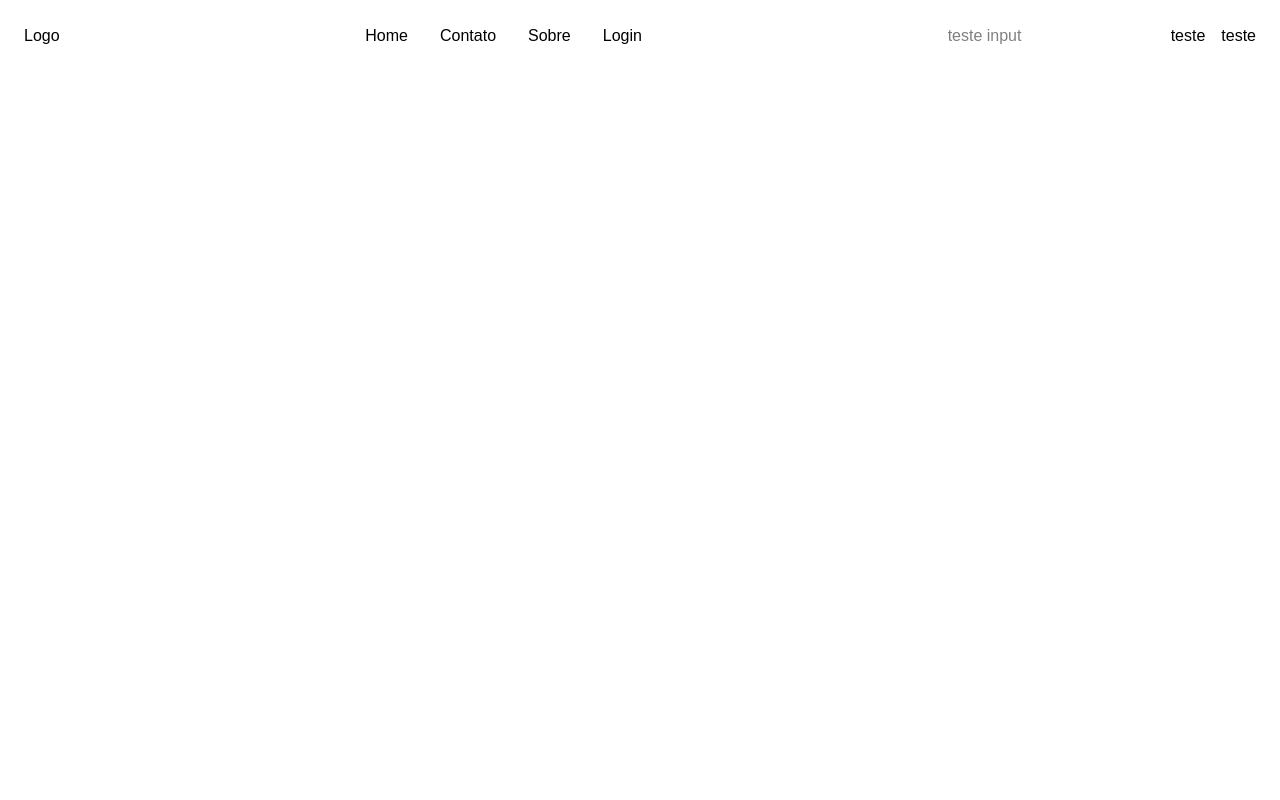
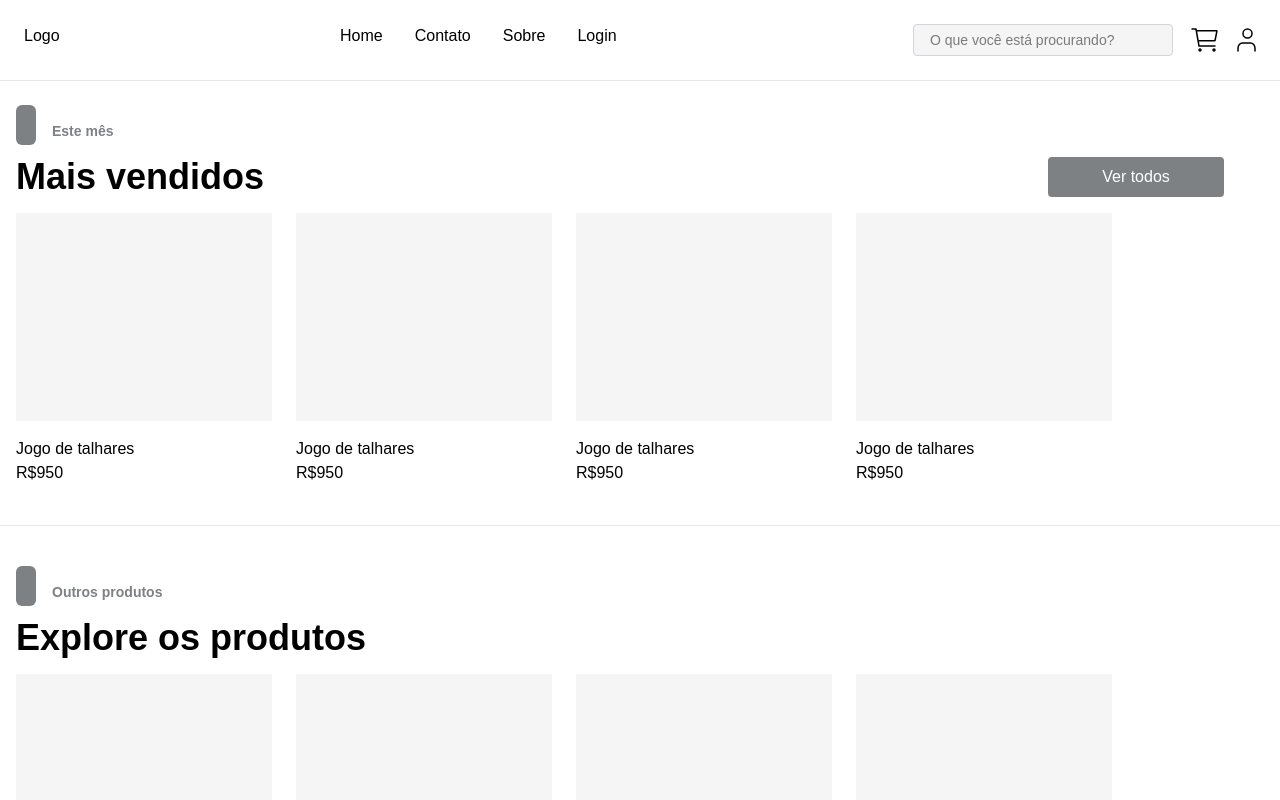
Before and after one commit to MoisesHsilva1/e-comerce_eventos-front, a React (Vite) app: page / in a window 1280 px wide. Shown: the top 800 px of the page. Built offline with nearby package versions, Linux system fonts and the light colour scheme.

Commit message:
feat: update page Home user

```diff
--- /dev/null
+++ b/src/components/UI/Divider.tsx
@@ -0,0 +1,10 @@
+const Divider = ({ className }: { className?: string }) => {
+  return (
+    <>
+      <div
+        className={`border-t w-full border-gray-200 ${className}`}
+      ></div>
+    </>
+  );
+};
+export default Divider;
--- /dev/null
+++ b/src/components/UI/Icons/IconCart.tsx
@@ -0,0 +1,43 @@
+const IconCart = () => {
+  return (
+    <>
+      <svg
+        width="32"
+        height="32"
+        viewBox="0 0 32 32"
+        fill="none"
+        xmlns="http://www.w3.org/2000/svg"
+      >
+        <path
+          d="M11 27C11.5523 27 12 26.5523 12 26C12 25.4477 11.5523 25 11 25C10.4477 25 10 25.4477 10 26C10 26.5523 10.4477 27 11 27Z"
+          stroke="black"
+          stroke-width="1.5"
+          stroke-linecap="round"
+          stroke-linejoin="round"
+        />
+        <path
+          d="M25 27C25.5523 27 26 26.5523 26 26C26 25.4477 25.5523 25 25 25C24.4477 25 24 25.4477 24 26C24 26.5523 24.4477 27 25 27Z"
+          stroke="black"
+          stroke-width="1.5"
+          stroke-linecap="round"
+          stroke-linejoin="round"
+        />
+        <path
+          d="M3 5H7L10 22H26"
+          stroke="black"
+          stroke-width="1.5"
+          stroke-linecap="round"
+          stroke-linejoin="round"
+        />
+        <path
+          d="M10 16.6667H25.59C25.7056 16.6667 25.8177 16.6267 25.9072 16.5535C25.9966 16.4802 26.0579 16.3782 26.0806 16.2648L27.8806 7.26478C27.8951 7.19221 27.8934 7.11732 27.8755 7.04551C27.8575 6.97371 27.8239 6.90678 27.7769 6.84955C27.73 6.79233 27.6709 6.74624 27.604 6.71461C27.5371 6.68298 27.464 6.66661 27.39 6.66666H8"
+          stroke="black"
+          stroke-width="1.5"
+          stroke-linecap="round"
+          stroke-linejoin="round"
+        />
+      </svg>
+    </>
+  );
+};
+export default IconCart;
--- /dev/null
+++ b/src/components/UI/Icons/IconUser.tsx
@@ -0,0 +1,29 @@
+const IconUser = () => {
+  return (
+    <>
+      <svg
+        width="19"
+        height="24"
+        viewBox="0 0 19 24"
+        fill="none"
+        xmlns="http://www.w3.org/2000/svg"
+      >
+        <path
+          d="M18 23V20.3333C18 18.9188 17.5224 17.5623 16.6722 16.5621C15.8221 15.5619 14.669 15 13.4667 15H5.53333C4.33102 15 3.17795 15.5619 2.32778 16.5621C1.47762 17.5623 1 18.9188 1 20.3333V23"
+          stroke="black"
+          stroke-width="1.5"
+          stroke-linecap="round"
+          stroke-linejoin="round"
+        />
+        <path
+          d="M10.5 10C12.9853 10 15 7.98528 15 5.5C15 3.01472 12.9853 1 10.5 1C8.01472 1 6 3.01472 6 5.5C6 7.98528 8.01472 10 10.5 10Z"
+          stroke="black"
+          stroke-width="1.5"
+          stroke-linecap="round"
+          stroke-linejoin="round"
+        />
+      </svg>
+    </>
+  );
+};
+export default IconUser;
--- a/src/components/UI/Inputs/Input.tsx
+++ b/src/components/UI/Inputs/Input.tsx
@@ -3,6 +3,7 @@ interface InputProps {
   typeInput?: "text" | "email" | "password" | "number";
   value?: string;
   placeholder?: string;
+  className?: string;
   onChange?: (event: React.ChangeEvent<HTMLInputElement>) => void;
 }
 
@@ -12,12 +13,13 @@ const Input = ({
   value,
   placeholder,
   onChange,
+  className = "w-[330px] h-[50px] bg-[#F5F5F5] border rounded-sm border-gray-300 focus:border-black focus:ring-2 focus:ring-black px-4",
 }: InputProps) => {
   return (
     <>
       <label htmlFor="label">{label}</label>
       <input
-        className="w-[330px] h-[50px] bg-[#F5F5F5] border rounded-sm border-gray-300 focus:border-black focus:ring-2 focus:ring-black px-4"
+        className={className}
         type={typeInput}
         value={value}
         placeholder={placeholder}
--- a/src/components/UI/Inputs/InputImage.tsx
+++ b/src/components/UI/Inputs/InputImage.tsx
@@ -53,7 +53,7 @@ const InputImage = ({
           />
           <img className="object-contain" src={image} />
           <button
-            className="w-25 bg-red-400 p-2 rounded-sm"
+            className="w-25 bg-red-400 p-2 rounded-sm hover:bg-red-300"
             onClick={handleRemoveImage}
           >
             Remover
--- /dev/null
+++ b/src/components/UI/ProductCard.tsx
@@ -0,0 +1,30 @@
+interface ProductCardProps {
+  image?: string;
+  alt?: string;
+  nameProduct?: string;
+  price?: string;
+  className?: string;
+}
+
+const ProductCard = ({
+  image,
+  alt,
+  nameProduct,
+  price,
+  className,
+}: ProductCardProps) => {
+  return (
+    <>
+      <div>
+        <div className={`flex flex-row bg-[#F5F5F5] w-64 h-52 ${className}`}>
+          <img className={className} src={image} alt={alt} />
+        </div>
+        <div className={`mt-4 ${className}`}>
+          <h1>{nameProduct}</h1>
+          <p>{price}</p>
+        </div>
+      </div>
+    </>
+  );
+};
+export default ProductCard;
--- /dev/null
+++ b/src/components/UI/SortByProducts.tsx
@@ -0,0 +1,23 @@
+const SortByProducts = ({
+  className,
+  text,
+}: {
+  className?: string;
+  text?: string;
+}) => {
+  return (
+    <>
+      <div className={`flex flex-row ${className}`}>
+        <div
+          className={`flex justify-start items-start bg-[#7D8184] w-5 h-10 rounded-md ${className}`}
+        ></div>
+        <div
+          className={`flex justify-start items-center p-4 text-sm text-[#7D8184] font-semibold ${className}`}
+        >
+          {text}
+        </div>
+      </div>
+    </>
+  );
+};
+export default SortByProducts;
--- /dev/null
+++ b/src/components/UI/buttons/Button.tsx
@@ -0,0 +1,12 @@
+const Button = ({ className, textButton }: { className?: string, textButton?: string }) => {
+  return (
+    <>
+      <button
+        className={`${className} bg-[#7D8184] text-white rounded-sm p-2 hover:bg-gray-500 `}
+      >
+        {textButton}
+      </button>
+    </>
+  );
+};
+export default Button;
--- a/src/components/client/verticalBar/VerticalBar.tsx
+++ b/src/components/client/verticalBar/VerticalBar.tsx
@@ -7,18 +7,19 @@ function VerticalBar() {
   ];
 
   return (
-    <>
-      <div className="flex justify-start flex-col ml-20 mt-14">
-        <h1 className="font-semibold">Gerenciar minha Loja</h1>
-        <nav className="flex flex-col px-12">
+    <div className="flex flex-col w-full max-w-[250px] px-6 md:ml-10 md:mt-10">
+      <h1 className="font-semibold mb-4">Gerenciar minha Loja</h1>
+      <nav className="flex flex-col gap-2">
         {options.map((option, index) => (
           <div key={index}>
-              <p className="text-[#828282] hover:text-black">{option.option}</p>
+            <p className="text-gray-500 hover:text-black cursor-pointer">
+              {option.option}
+            </p>
           </div>
         ))}
       </nav>
     </div>
-    </>
   );
 }
+
 export default VerticalBar;
--- a/src/components/headers/HeaderClient.tsx
+++ b/src/components/headers/HeaderClient.tsx
@@ -6,11 +6,11 @@ function HeaderClient() {
       <div className="flex justify-center bg-black text-white p-1 text-base">
         Ambiente de administrador
       </div>
-      <header className="flex jusfify-start border-gray-200 border-1 pl-18 py-4">
-        <nav className="flex flex-row gap-8">
+      <header className="flex justify-start border-gray-200 border pl-4 py-4 md:pl-18">
+        <nav className="flex flex-wrap gap-4 md:gap-8">
           {items_header.map((item, index) => (
             <div key={index}>
-              <h2>{item.item}</h2>
+              <h2 className="text-lg">{item.item}</h2>
             </div>
           ))}
         </nav>
--- a/src/components/headers/HeaderUser.tsx
+++ b/src/components/headers/HeaderUser.tsx
@@ -1,3 +1,8 @@
+import Input from "../UI/Inputs/Input";
+import IconCart from "../UI/Icons/IconCart";
+import IconUser from "../UI/Icons/IconUser";
+import Divider from "../UI/Divider";
+
 function HeaderUser() {
   const pages = [
     { id: 1, page: "Home" },
@@ -17,11 +22,19 @@ function HeaderUser() {
           ))}
         </nav>
         <nav className="flex flex-row gap-4">
-          <input type="text" placeholder="teste input" />
-          <p> teste</p>
-          <p>teste</p>
+          <Input
+            placeholder="O que você está procurando?"
+            className="h-8 w-65 text-sm bg-[#F5F5F5] border rounded-sm border-gray-300 focus:border-black focus:ring-2 focus:ring-black px-4"
+          />
+          <button>
+            <IconCart />
+          </button>
+          <button>
+            <IconUser />
+          </button>
         </nav>
       </header>
+      <Divider className="my-6" />
     </>
   );
 }
--- a/src/components/user/home/Home.tsx
+++ b/src/components/user/home/Home.tsx
@@ -1,17 +1,65 @@
+import Divider from "../../UI/Divider";
+import SortByProducts from "../../UI/SortByProducts";
+import ProductCard from "../../UI/ProductCard";
+import Button from "../../UI/buttons/Button";
+
 function Home() {
+  const products = [
+    { image: "", description: "Jogo de talhares", price: "R$950" },
+    { image: "", description: "Jogo de talhares", price: "R$950" },
+    { image: "", description: "Jogo de talhares", price: "R$950" },
+    { image: "", description: "Jogo de talhares", price: "R$950" },
+  ];
+
   return (
     <>
       <main>
         <section>
-                <article>
-
+          <article className="flex justify-start flex-col ml-4">
+            <SortByProducts text="Este mês" />
+            <div className="flex justify-between">
+              <h1 className="text-4xl font-semibold">Mais vendidos</h1>
+              <Button textButton="Ver todos" className=" w-44 h-10 mr-14" />
+            </div>
           </article>
-                <figure>
-
+          <figure className="flex justify-start items-start flex-row m-4 gap-6">
+            {products.map((item, index) => (
+              <ProductCard
+                key={index}
+                image={item.image}
+                alt=""
+                nameProduct={item.description}
+                price={item.price}
+              />
+            ))}
           </figure>
+          <Divider className="my-10" />
+          <article className="flex justify-start flex-col ml-4">
+            <SortByProducts text="Outros produtos" />
+            <div className="flex justify-between">
+              <h1 className="text-4xl font-semibold">Explore os produtos</h1>
+            </div>
+          </article>
+          <figure className="flex justify-start items-start flex-row m-4 gap-6">
+            {products.map((item, index) => (
+              <ProductCard
+                key={index}
+                image={item.image}
+                alt=""
+                nameProduct={item.description}
+                price={item.price}
+              />
+            ))}
+          </figure>
+          <div className="flex justify-center items-center my-20">
+            <Button
+              textButton="Ver todos os produtos"
+              className="w-70 h-14"
+            />
+          </div>
         </section>
       </main>
     </>
-    )
+  );
 }
 export default Home;
```
Lines whose indentation alone changed are shown as unchanged.
